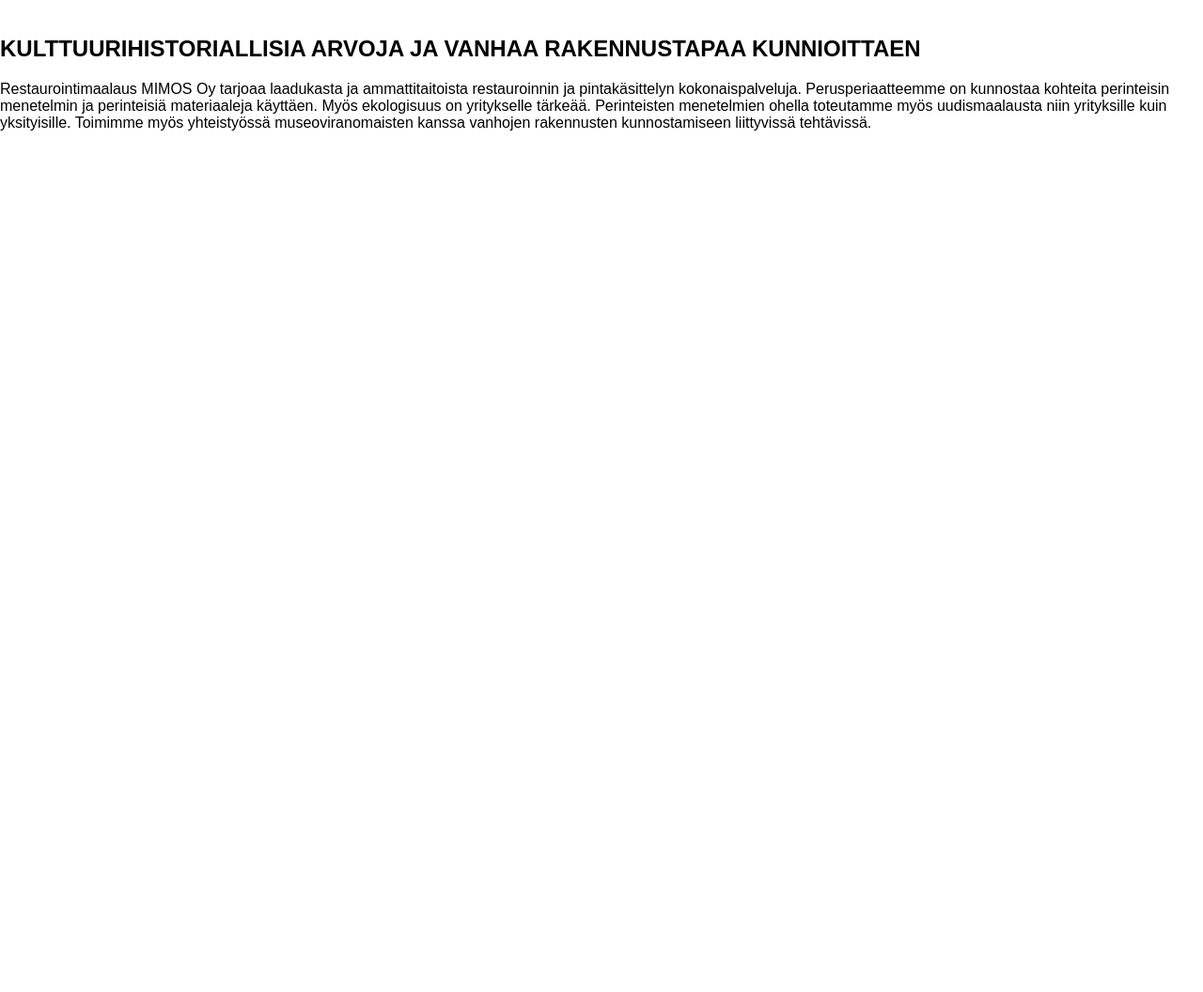
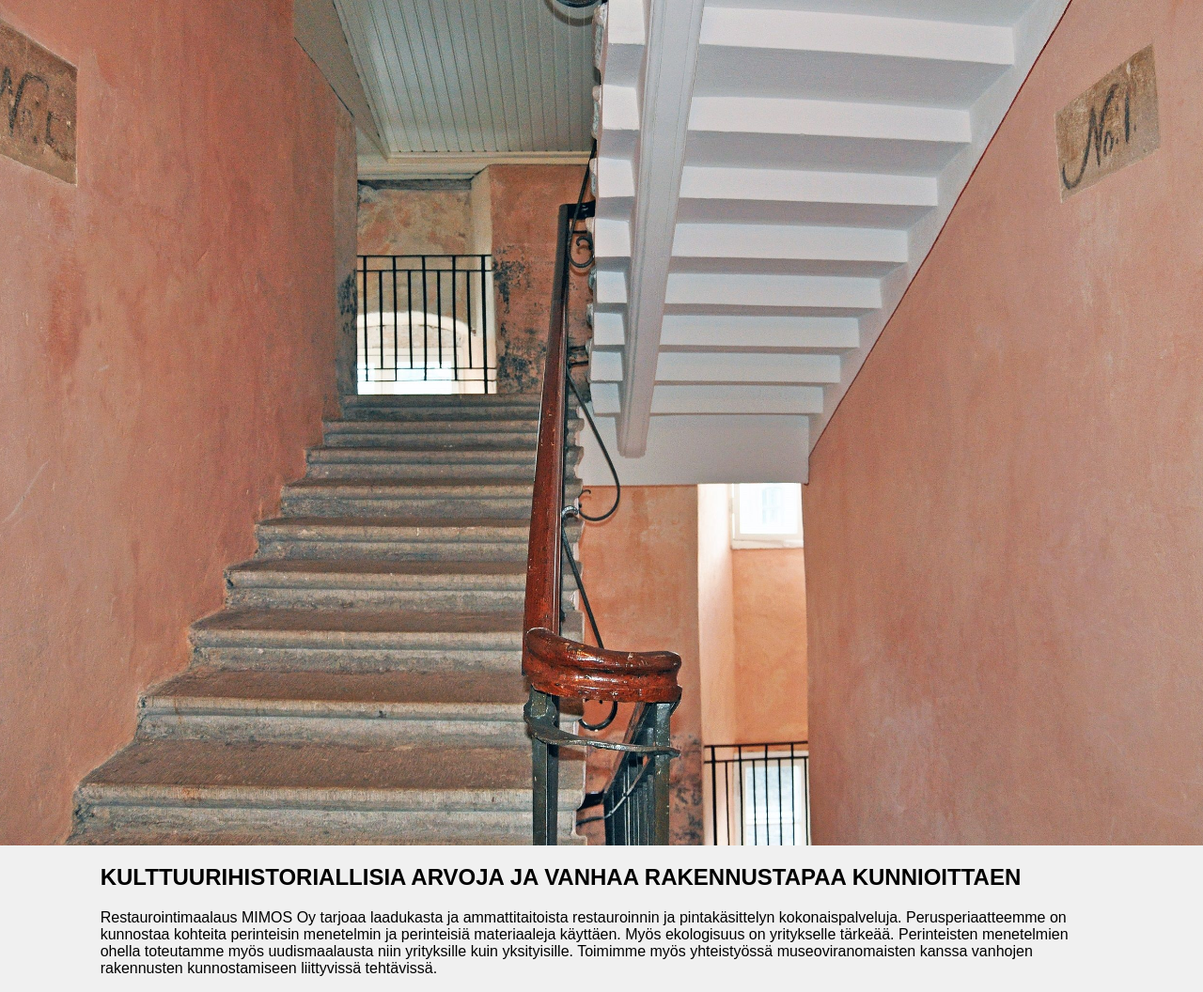
Before and after one commit to mimos-fi/mimos, a Jekyll site: the page built from index.html, in a window 1280 px wide. Shown: the whole page at 94% size. Built offline with Jekyll 4.4.1, drawn with Linux system fonts in a browser that asks for light colours; before the commit the page ends 900 px from its top, so only the background shows below that.

Commit message:
Add cover image

```diff
--- a/_layouts/default.html
+++ b/_layouts/default.html
@@ -22,8 +22,6 @@
         <li></li>
       </ul>
     </section>
-    <section id="page-content">
-       {{ content }}
-    </section>
+    {{ content }}
   </body>
 </html>
--- /dev/null
+++ b/_sass/_colors.scss
@@ -0,0 +1,5 @@
+$bg-color: #f0f0f0;
+
+.bg-color {
+  background-color: $bg-color;
+}
--- a/_sass/_general.scss
+++ b/_sass/_general.scss
@@ -1,5 +1,7 @@
 html {
   box-sizing: border-box;
+  background: url(../images/cover-image.jpg) no-repeat center center fixed;
+  background-size: cover;
 }
 
 *, *:before, *:after {
@@ -10,3 +12,7 @@ ul, ol {
   list-style: none;
   padding-left: 0;
 }
+
+.below-fold {
+  top: 100vh;
+}
--- a/css/main.scss
+++ b/css/main.scss
@@ -49,5 +49,6 @@ $on-laptop:        800px;
 @import
   "normalize",
   "basscss",
-  "general"
+  "general",
+  "colors"
 ;
--- a/index.html
+++ b/index.html
@@ -1,6 +1,8 @@
 ---
 layout: default
 ---
-<section>
-  {{ site.texts | where: 'title', 'Kuvaus' }}
-</section>
+<div class="clearfix bg-color absolute below-fold">
+  <section class="col-10 mx-auto">
+    {{ site.texts | where: 'title', 'Yleiskuvaus' }}
+  </section>
+</div>
```
Also changed, not shown: _texts/yleiskuvaus.md (renamed from _texts/kuvaus.md), images/cover-image.jpg (added).
